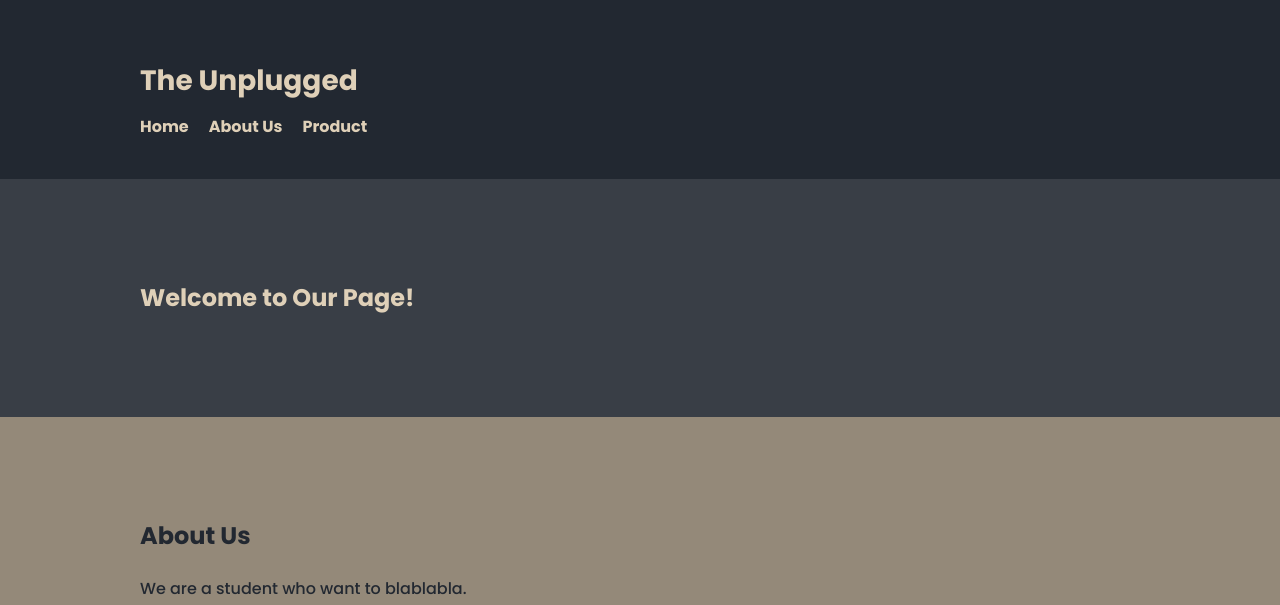
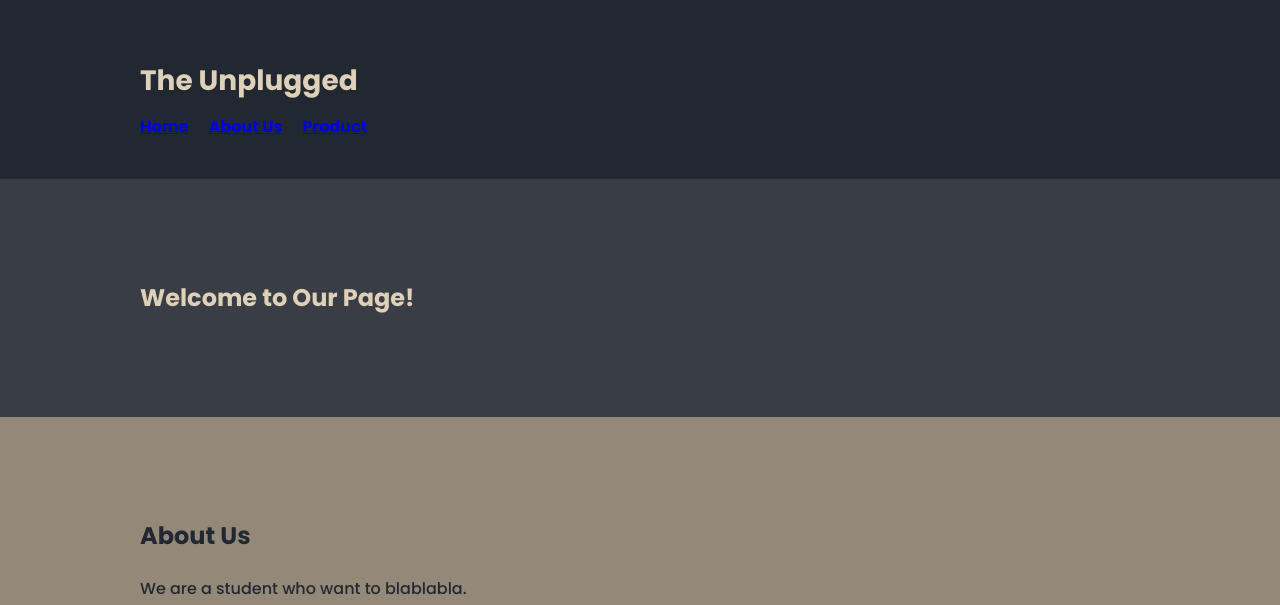
Before and after one commit to azkiasan/The-Unplugged, a plain HTML site: page index.html in a window 1280 px wide. Shown: the top 605 px of the page. Drawn offline with Linux system fonts and the light colour scheme.

Commit message:
Add files via upload

```diff
--- a/index.html
+++ b/index.html
@@ -13,9 +13,9 @@
       <h1 class="logo">The Unplugged</h1>
       <nav>
         <ul>
-          <li>Home</li>
-          <li>About Us</li>
-          <li>Product</li>
+    <li><a href="#Home">Home</a></li>
+    <li><a href="#about">About Us</a></li>
+    <li><a href="#product">Product</a></li>
         </ul>
       </nav>
     </div>
```
